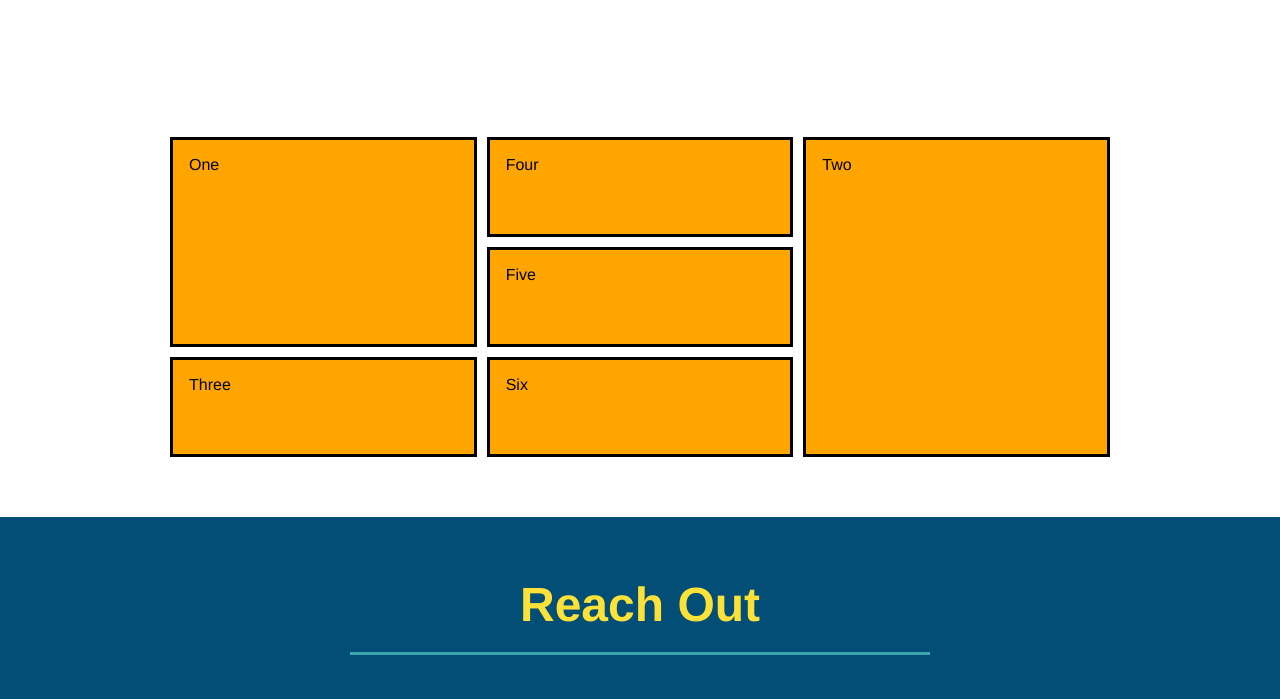
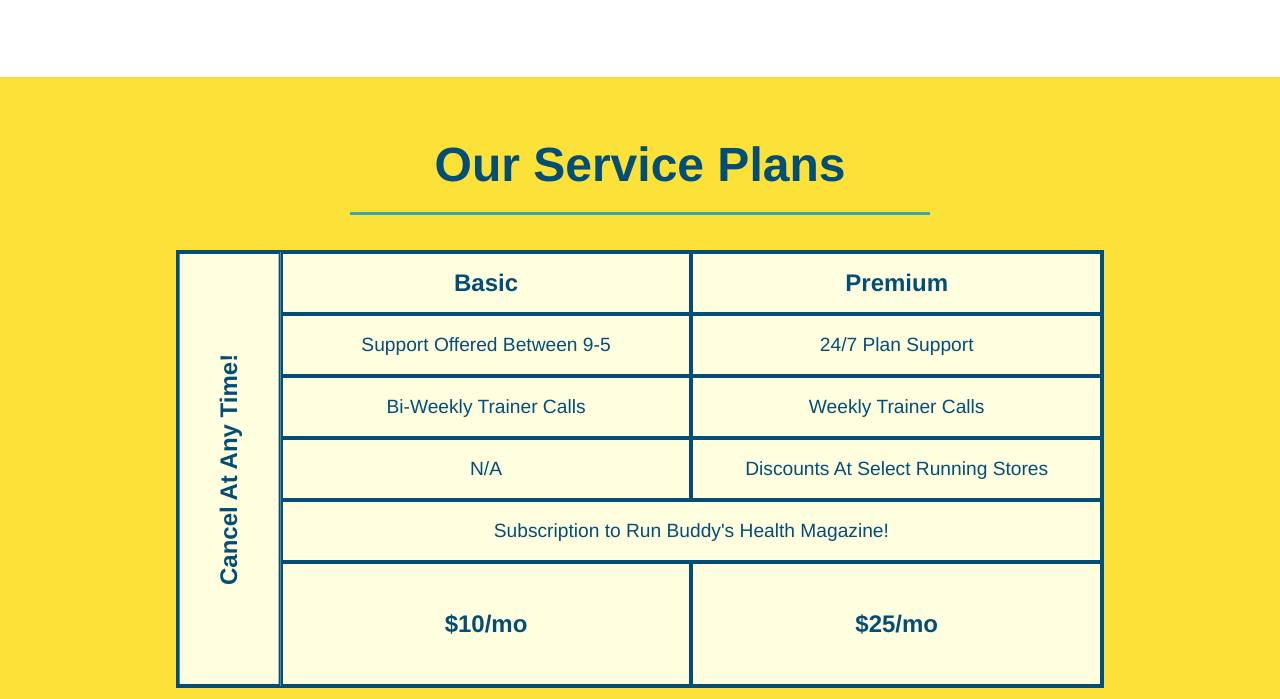
Before and after one commit to rocketorangemen/run-buddy, a plain HTML site: page index.html in a window 1280 px wide. Shown: the part 3119-3818 px from the top of the page. Drawn offline with Linux system fonts and the light colour scheme.

Commit message:
added service table comparison

```diff
--- a/assets/css/style.css
+++ b/assets/css/style.css
@@ -345,35 +345,60 @@
     color: #fce138;
   }
 
+  /*SERVICE STYLES BEGIN */
+
+  .services {
+    background: #fce138;
+  }
+
+  .service-grid-wrapper {
+    display: flex;
+    width: 100%;
+    justify-content: center;
+  }
+
   .service-grid-container {
-    max-width: 940px;
-    margin: 0 auto;
     display: grid;
-    grid-template-columns: repeat(3,1fr);
-    grid-template-rows: repeat(3,100px);
-    grid-gap: 10px;
-    grid-auto-flow: column;
+    grid-template-columns: 1fr repeat(2, 4fr);
+    grid-template-rows: repeat(5, 1fr) 2fr;
+    background: lightyellow;
+    width: 80%;
+    border: 2px solid #024e76;
+    color: #024e76;
+    font-size: 1.2rem;
   }
 
   .service-grid-item {
-    background-color: orange;
-    border: solid;
-    color: black;
-    padding: 1em;
+    padding: 15px 0;
+    border: 2px solid #024e76;
+    display: flex;
+    align-items: center;
+    justify-content: center;
+    text-align: center;
   }
 
-  .box1 {
-    grid-column-start: 1;
-    grid-column-end: 2;
-    grid-row-start: 1;
-    grid-row-end: 3;
+  .service-grid-item.basic {
+    grid-column: 2 / span 1;
   }
 
-  .box2 {
-    grid-column: 3/4;
-    grid-row: 1/-1;
+  .service-grid-item.both {
+    grid-column: 2 / span 2;
   }
 
+  .service-grid-item.cancel {
+    writing-mode: vertical-lr;
+    transform: rotate(180deg);
+    grid-column: 1;
+    grid-row: 1 / -1;
+  }
+
+  .grid-head, .grid-price, .service-grid-item.cancel {
+    font-size: 1.5rem;
+    font-weight: bold;
+  }
+
+
+  /* SERVICE STYLE END */
   /* REACH OUT STYLES END */
 
   /* UTILITIES */
@@ -464,6 +489,25 @@
     .step-text {
       flex: 100%;
     }
+
+    .service-grid-container {
+      grid-template-columns: 1fr 1fr;
+    }
+
+    .service-grid-item.basic {
+      grid-column: 1;
+    }
+
+    .service-grid-item.both {
+      grid-column: 1 / -1;
+    }
+
+    .service-grid-item.cancel {
+      transform: none;
+      writing-mode: unset;
+      grid-column: 1 / -1;
+      grid-row: -1;
+    }
   }
 
   /*MEDIA QUERY FOR MOBILE PHONES AND SMALLER */
--- a/index.html
+++ b/index.html
@@ -190,14 +190,65 @@
 
     <!-- "reach out" start -->
     <section id="service-plans" class="services">
-      <div class="service-grid-container">
-        <div class="service-grid-item box1">One</div>
-        <div class="service-grid-item box2">Two</div>
-        <div class="service-grid-item box3">Three</div>
-        <div class="service-grid-item box4">Four</div>
-        <div class="service-grid-item box5">Five</div>
-        <div class="service-grid-item box6">Six</div>
-      </div>
+
+        <h2 class="section-title secondary-border">
+          Our Service Plans
+        </h2>
+
+        <div class="service-grid-wrapper">
+          <div class="service-grid-container">
+            <!-- Headers -->
+            <div class="service-grid-item grid-head basic">
+              Basic
+            </div>
+
+            <div class="service-grid-item grid-head premium">
+              Premium
+            </div>
+
+            <!-- Body -->
+            <div class="service-grid-item basic">
+              Support Offered Between 9-5
+            </div>
+
+            <div class="service-grid-item premium">
+              24/7 Plan Support
+            </div>
+
+            <div class="service-grid-item basic">
+              Bi-Weekly Trainer Calls
+            </div>
+
+            <div class="service-grid-item premium">
+              Weekly Trainer Calls
+            </div>
+
+            <div class="service-grid-item basic">
+              N/A
+            </div>
+
+            <div class="service-grid-item premium">
+              Discounts At Select Running Stores
+            </div>
+
+            <div class="service-grid-item both">
+              Subscription to Run Buddy's Health Magazine!
+            </div>
+
+            <div class="service-grid-item grid-price basic">
+              $10/mo
+            </div>
+
+            <div class="service-grid-item grid-price premium">
+              $25/mo
+            </div>
+
+            <div class="service-grid-item cancel">
+              Cancel At Any Time!
+            </div>
+          </div>
+        </div>
+
     </section>
     <section id="reach-out" class="contact">
       <div class="flex-row">
```
